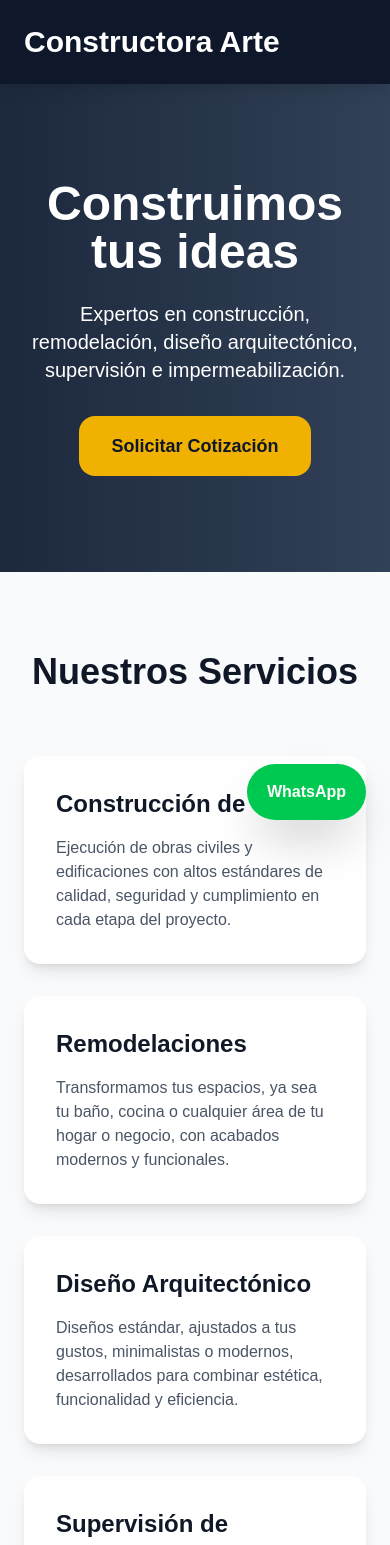
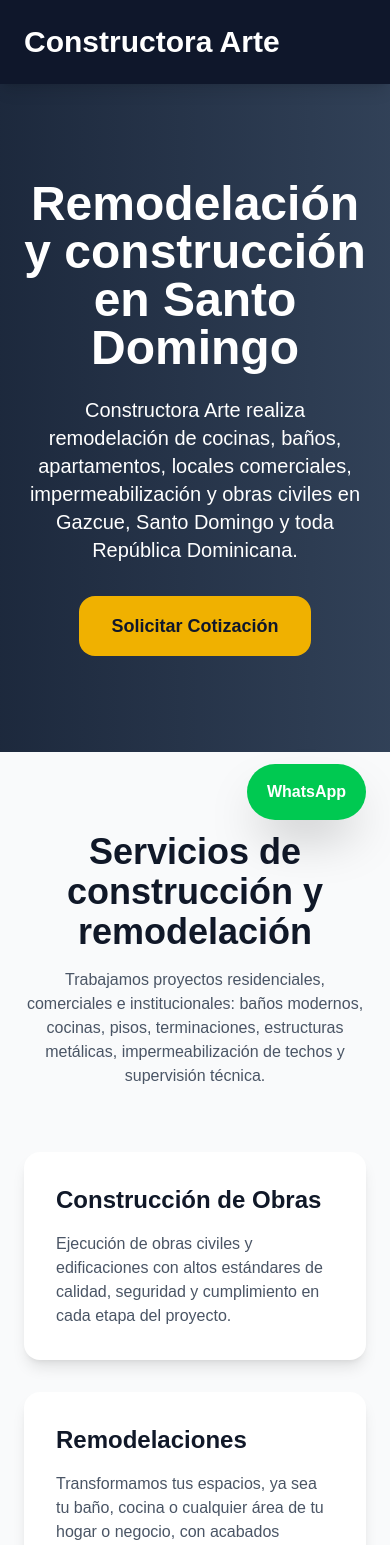
Before and after one commit to wagnerlora/constructora-arte, a Next.js app: page / in a window 390 px wide. Shown: the top 1545 px of the page. Built offline with nearby package versions, Linux system fonts and the light colour scheme.

Commit message:
Agregar SEO de contenido e imagenes

```diff
--- a/app/page.tsx
+++ b/app/page.tsx
@@ -564,6 +564,9 @@ export default function ConstructoraArte() {
     window.open(`https://wa.me/${telefonoWhatsApp}?text=${mensaje}`, '_blank')
   }
 
+  const crearAltSEO = (proyecto: any, index = 0) =>
+    `${proyecto.categoria} - ${proyecto.nombre} en Santo Domingo, República Dominicana${index > 0 ? ` foto ${index + 1}` : ''}`
+
   const carpetasConFotosReales = [  '/images/bano-gazcue2/',
   '/images/bano-gazcue/',
   '/images/bano-los-prados/',
@@ -651,9 +654,9 @@ export default function ConstructoraArte() {
 
       <section id="inicio" className="bg-gradient-to-r from-slate-800 to-slate-700 text-white py-24 px-6">
         <div className="max-w-7xl mx-auto text-center">
-          <h2 className="text-5xl md:text-7xl font-extrabold mb-6">Construimos tus ideas</h2>
+          <h2 className="text-5xl md:text-7xl font-extrabold mb-6">Remodelación y construcción en Santo Domingo</h2>
           <p className="text-xl md:text-2xl mb-8 max-w-3xl mx-auto">
-            Expertos en construcción, remodelación, diseño arquitectónico, supervisión e impermeabilización.
+            Constructora Arte realiza remodelación de cocinas, baños, apartamentos, locales comerciales, impermeabilización y obras civiles en Gazcue, Santo Domingo y toda República Dominicana.
           </p>
           <a href={enlaceWhatsApp} target="_blank" className="inline-block bg-yellow-500 text-slate-900 px-8 py-4 rounded-2xl font-bold text-lg hover:bg-yellow-400 transition">
             Solicitar Cotización
@@ -663,7 +666,10 @@ export default function ConstructoraArte() {
 
       <section id="servicios" className="py-20 px-6 bg-gray-50">
         <div className="max-w-7xl mx-auto">
-          <h3 className="text-4xl font-bold text-center mb-16">Nuestros Servicios</h3>
+          <h3 className="text-4xl font-bold text-center mb-4">Servicios de construcción y remodelación</h3>
+          <p className="text-center text-gray-600 mb-16 max-w-3xl mx-auto">
+            Trabajamos proyectos residenciales, comerciales e institucionales: baños modernos, cocinas, pisos, terminaciones, estructuras metálicas, impermeabilización de techos y supervisión técnica.
+          </p>
           <div className="grid md:grid-cols-2 lg:grid-cols-3 gap-8">
             {[
               { titulo: 'Construcción de Obras', descripcion: 'Ejecución de obras civiles y edificaciones con altos estándares de calidad, seguridad y cumplimiento en cada etapa del proyecto.' },
@@ -684,8 +690,8 @@ export default function ConstructoraArte() {
 
       <section id="proyectos" className="py-20 px-6">
         <div className="max-w-7xl mx-auto">
-          <h3 className="text-4xl font-bold text-center mb-4">Galería de Proyectos</h3>
-          <p className="text-center text-gray-600 mb-16">Haz clic en cualquier proyecto para ver sus fotos.</p>
+          <h3 className="text-4xl font-bold text-center mb-4">Proyectos realizados en Santo Domingo</h3>
+          <p className="text-center text-gray-600 mb-16">Galería de remodelaciones de cocinas, baños, terrazas, apartamentos, locales comerciales e impermeabilización. Haz clic en cualquier proyecto para ver sus fotos.</p>
 
           <div className="grid md:grid-cols-2 lg:grid-cols-3 gap-8">
             {proyectosConFotos.map((proyecto) => (
@@ -696,7 +702,7 @@ export default function ConstructoraArte() {
               >
                 <img
                   src={proyecto.imagenes[0]}
-                  alt={proyecto.nombre}
+                  alt={crearAltSEO(proyecto)}
                   onError={(e) => {
                     const img = e.currentTarget
                     const segundaImagen = proyecto.imagenes[1]
@@ -737,7 +743,7 @@ export default function ConstructoraArte() {
                 <img
                   key={img}
                   src={img}
-                  alt={`${proyectoActivo.nombre} ${index + 1}`}
+                  alt={crearAltSEO(proyectoActivo, index)}
                   onError={(e) => {
                     e.currentTarget.style.display = 'none'
                   }}
```
